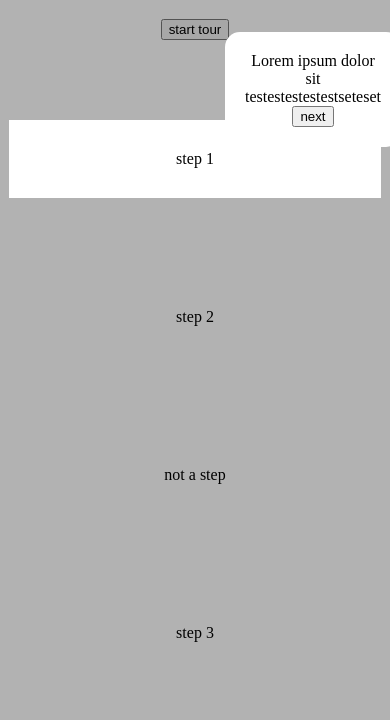
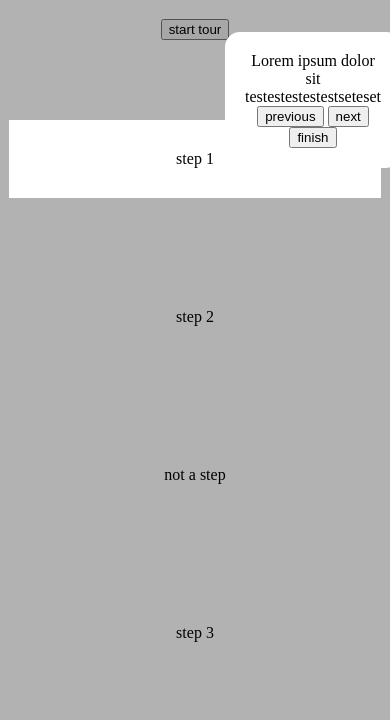
Before and after one commit to lwauke/vanilla-tour, a plain HTML site: page index.html in a window 390 px wide. Both pictures are taken after a click on the button "start tour". Shown: the part 124-844 px from the top of the page. Drawn offline with Linux system fonts and the light colour scheme.

Commit message:
classe de iteração

```diff
--- a/index.html
+++ b/index.html
@@ -9,19 +9,23 @@
 </head>
 <body>
     <h1>vanilla tour</h1>
-    <button id="start">start tour</button>
+    <button id="start" class="next">start tour</button>
     <div class="step">
         step 1
         <div class="ballon">
             Lorem ipsum dolor sit testestestestestseteset
+            <button class="previous">previous</button>
             <button class="next">next</button>
+            <button class="finish">finish</button>
         </div>
     </div>
     <div class="step">
         step 2
         <div class="ballon">
                 consectetur adipisicing elit.
+                <button class="previous">previous</button>
                 <button class="next">next</button>
+                <button class="finish">finish</button>
             </div>
     </div>
     <div>not a step</div>
@@ -29,13 +33,34 @@
         step 3
         <div class="ballon">
                 t. Voluptate laborum
+            <button class="previous">previous</button>
             <button class="next">next</button>
+            <button class="finish">finish</button>
+        </div>
+    </div>
+    <div class="step">
+        step 3
+        <div class="ballon">
+                t. Voluptate laborum
+            <button class="previous">previous</button>
+            <button class="next">next</button>
+            <button class="finish">finish</button>
+        </div>
+    </div>
+    <div class="step">
+        step 3
+        <div class="ballon">
+                t. Voluptate laborum
+            <button class="previous">previous</button>
+            <button class="next">next</button>
+            <button class="finish">finish</button>
         </div>
     </div>
     <div>Lorem ipsum dolor sit amet consectetur adipisicing elit. Voluptate laborum </div>
     <div class="step">step 4
         <div class="ballon">
             consequuntur accusamus eveniet! Mollitia blandit
+            <button class="previous">previous</button>
             <button class="finish">finish</button>
         </div>
     </div>
--- a/script.js
+++ b/script.js
@@ -1,40 +1,62 @@
 const btnStart = document.querySelector('#start')
-const next = document.querySelectorAll('.next')
-const finish = document.querySelector('.finish')
+, next = document.querySelectorAll('.next')
+, previous = document.querySelectorAll('.previous')
+, finishBtn = document.querySelectorAll('.finish')
+, steps = Array.from(document.querySelectorAll('.step'))
+, body = document.querySelector('body')
 
-function nextStep (element) {
-    const sibling = element.nextElementSibling
+let iterator
 
-    return sibling.classList.contains('step')
-        ? sibling
-        : nextStep(sibling)
+function Iterator(arr){
+	this.index = -1;
+	this.next = () => {
+        return this.index < arr.length
+            ? {value: arr[++this.index], done: false}
+            : {done: true}
+	};
+	this.previous = () => {
+        return this.index > 0
+            ? {value: arr[--this.index], done: false}
+            : {done: true}
+    };
+    this.actual = () => ({value: arr[this.index], done: false})
+    this.reset = () => { this.index = -1 };
 }
 
-btnStart.addEventListener('click', e => {
-    e.preventDefault()
-    const body = document.querySelector('body')
-    const firstStep = document.querySelector('.step:first-of-type')
+function finish() {
+    iterator.reset()
+    steps.forEach(s => s.classList.remove('showing'))
+    body.classList.remove('ontour')
+}
 
-    body.classList.add('ontour')
-    firstStep.classList.add('showing')
-})
+function toggleStep(active, inactive) {
+    active && active.classList.remove('showing')
+    inactive && inactive.classList.add('showing')
+}
+
+iterator = new Iterator(steps)
+
+function iterateStep(target) {
+    const actualStep = iterator.actual()
+    , targetStep = iterator[target]()
+
+    if (targetStep.done) {
+        finish()
+        return
+    }
+
+    toggleStep(actualStep.value, targetStep.value)
+}
 
 next.forEach(b => b.addEventListener('click', e => {
     e.preventDefault()
-    const stepDiv = e.target.parentElement.parentElement
-    const brother = nextStep(stepDiv)
-    const yPosition = brother.getBoundingClientRect().y - 300
-
-    stepDiv.classList.remove('showing')
-    brother.classList.add('showing')
-    window.scroll(0, yPosition)
+    body.classList.add('ontour')
+    iterateStep('next')
 }))
 
-finish.addEventListener('click', e => {
+previous.forEach(b => b.addEventListener('click', e => {
     e.preventDefault()
-    const body = document.querySelector('body')
-    const steps = document.querySelectorAll('.step')
+    iterateStep('previous')
+}))
 
-    steps.forEach(s => s.classList.remove('showing'))
-    body.classList.remove('ontour')
-})
+finishBtn.forEach(b => b.addEventListener('click', finish))
```
